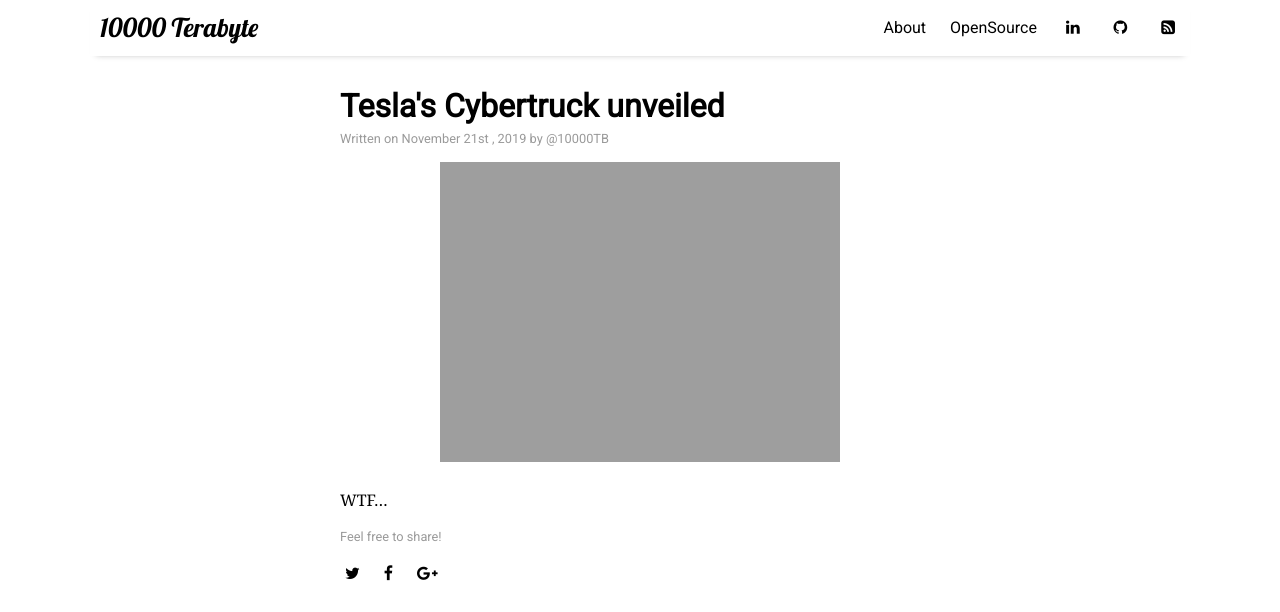
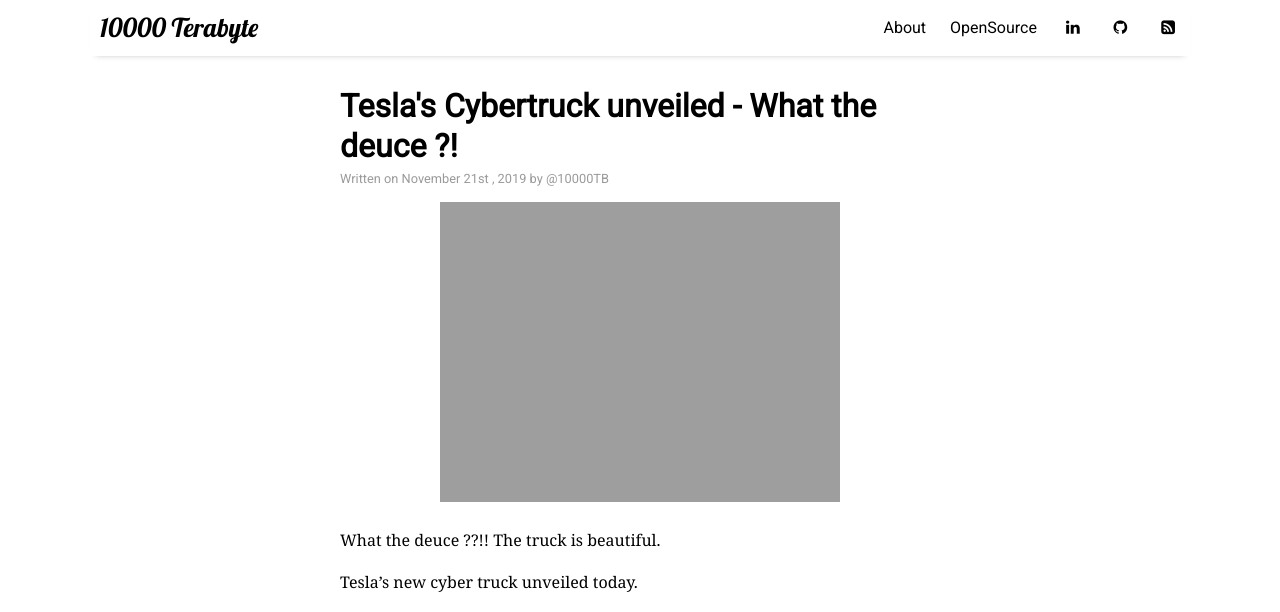
Before and after one commit to 10000TB/10000TB.github.io, a Jekyll site: the page built from _posts/2019-11-21-tesla-cybertruck-unveiling.md, in a window 1280 px wide and 1400 px high. Shown: the top 612 px of the window. Built offline with Jekyll 4.4.1, drawn with Linux system fonts in a browser that asks for light colours; nearby versions of some CDN libraries; comment, search, counter and statistics services are not loaded; some of the changed text lies outside the part shown; grey boxes are pictures that could not be loaded.

Commit message:
[post - teslad cyber truck] post update.

```diff
--- a/_posts/2019-11-21-tesla-cybertruck-unveiling.md
+++ b/_posts/2019-11-21-tesla-cybertruck-unveiling.md
@@ -1,10 +1,18 @@
 ---
 layout: "post"
-title: "Tesla's Cybertruck unveiled"
+title: "Tesla's Cybertruck unveiled - What the deuce ?!"
 comments: true
 categories: tesla
 tags: [tesla, news, truck, electric]
 image: tesla-cyber-truck-unveiling.png
 ---
 
-WTF...
+What the deuce ??!! The truck is beautiful.
+
+Tesla's new cyber truck unveiled today.
+
+<iframe width="560" height="315" src="https://www.youtube.com/embed/m7atGkba-Z8" frameborder="0" allow="accelerometer; autoplay; encrypted-media; gyroscope; picture-in-picture" allowfullscreen></iframe>
+
+"Order it now if you would like" - musk
+
+order it here - https://www.tesla.com/cybertruck
```
